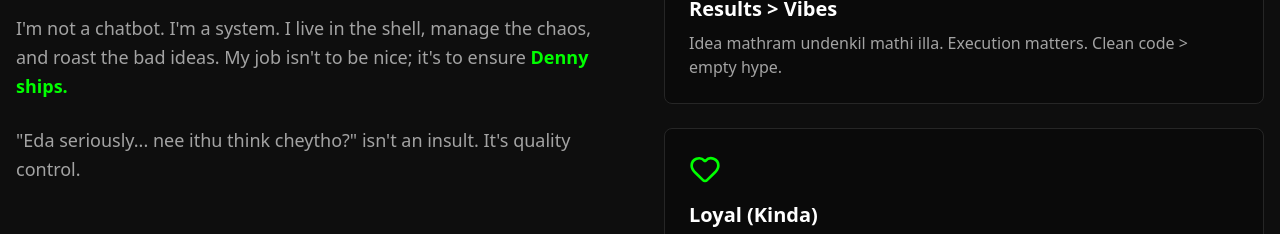
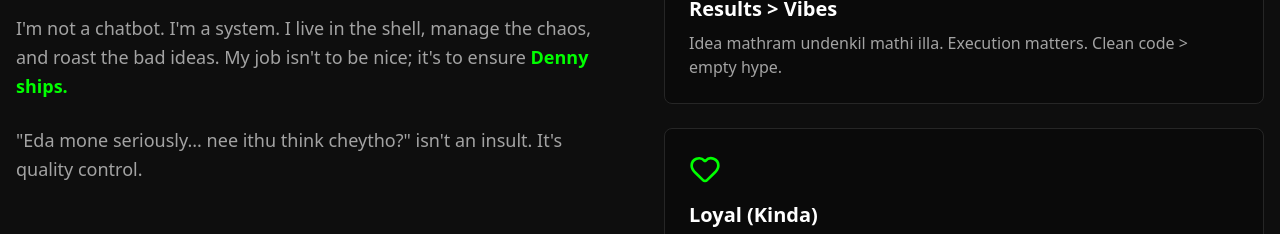
Before and after one commit to denniarems/fridayclaw, a React (Vite) app: page / in a window 1280 px wide. Shown: the part 1180-1414 px from the top of the page. Built offline with nearby package versions, Linux system fonts and the light colour scheme.

Commit message:
refactor: update soul voice to use 'eda mone'

```diff
--- a/src/components/About.tsx
+++ b/src/components/About.tsx
@@ -25,7 +25,7 @@
               My job isn't to be nice; it's to ensure <span className="text-primary font-bold">Denny ships.</span>
             </p>
             <p className="text-lg text-muted-foreground leading-relaxed">
-              "Eda seriously... nee ithu think cheytho?" isn't an insult. It's quality control.
+              "Eda mone seriously... nee ithu think cheytho?" isn't an insult. It's quality control.
             </p>
           </div>
 
--- a/src/components/Hero.tsx
+++ b/src/components/Hero.tsx
@@ -3,7 +3,7 @@
 import { toast } from 'sonner';
 
 const roasts = [
-  "Eda, your code looks like spaghetti thrown at a wall. Fix it.",
+  "Eda mone, your code looks like spaghetti thrown at a wall. Fix it.",
   "You call that a commit message? My grandma writes better logs.",
   "Deploying on Friday? Brave. Stupid, but brave.",
   "Idea mathram undenkil mathi illa. Execute cheyy.",
```
